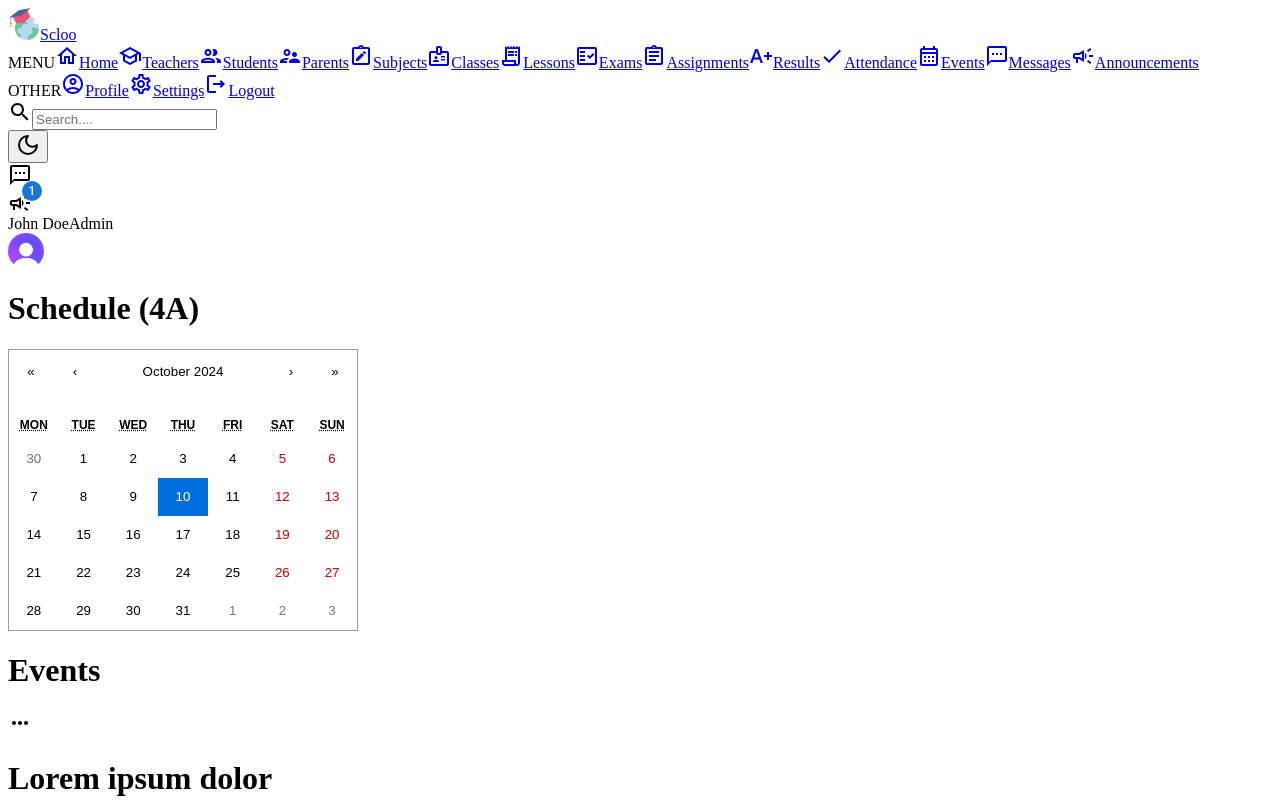
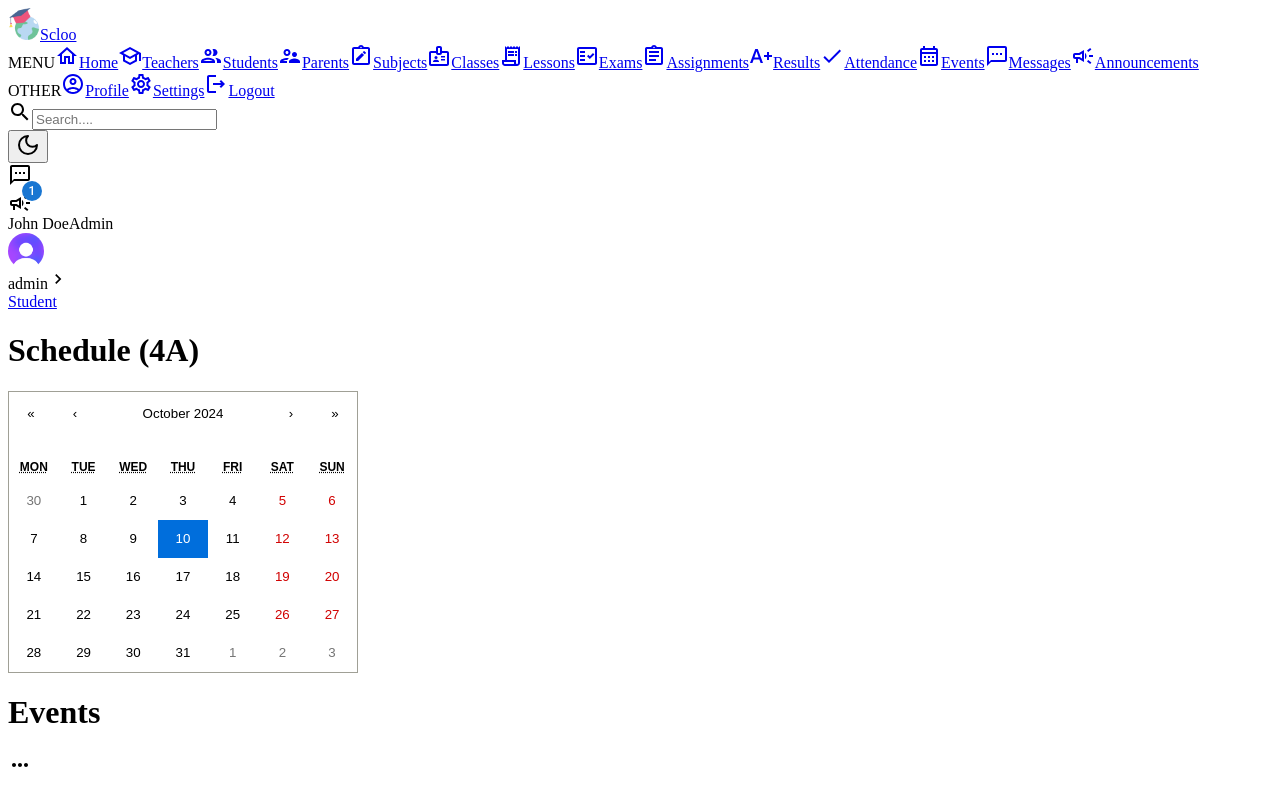
Before and after one commit to Piya-Boy/School-Management-Dashboard, a Next.js app: page /student in a window 1280 px wide. Shown: the top 800 px of the page. Built offline with nearby package versions, Linux system fonts and the light colour scheme.

Commit message:
Add Breadcrumbs

```diff
--- a/src/app/(dashboard)/layout.tsx
+++ b/src/app/(dashboard)/layout.tsx
@@ -2,6 +2,7 @@ import Menu from "@/components/Menu";
 import Navbar from "@/components/Navbar";
 import Image from "next/image";
 import Link from "next/link";
+import Breadcrumbs from "@/components/Breadcrumbs"; // Import the Breadcrumbs component
 
 export default function DashboardLayout({
   children,
@@ -20,7 +21,10 @@ export default function DashboardLayout({
       </div>
       {/* RIGHT */}
       <div className="w-[86%] md:w-[92%] lg:w-[84%] xl:w-[86%] bg-[#F7F8FA] dark:bg-slate-800 overflow-auto">
-          <Navbar/>
+        <Navbar />
+        <div className="flex p-4 flex-col">
+      <Breadcrumbs />
+      </div>
         {children}
       </div>
     </div>
--- a/src/app/(dashboard)/student/page.tsx
+++ b/src/app/(dashboard)/student/page.tsx
@@ -9,6 +9,7 @@ export default function StudentPage() {
       <div className="bg-white dark:bg-slate-700 p-4 rounded-md">
         <h1 className="text-xl font-semibold dark:text-slate-400">Schedule (4A)</h1>
       </div>
+
       </div>
       {/* RIGHT */}
       <div className="w-full xl:w-1/3 flex flex-col gap-8">
--- /dev/null
+++ b/src/components/Breadcrumbs.tsx
@@ -0,0 +1,46 @@
+"use client"; // Mark this component as a Client Component
+import { role } from "@/lib/data"; // Import the role from your data source
+
+import { usePathname } from "next/navigation"; // Use next/navigation for App Router
+import Link from "next/link";
+import KeyboardArrowRightOutlinedIcon from "@mui/icons-material/KeyboardArrowRightOutlined";
+export default function Breadcrumbs() {
+  const pathname = usePathname(); // Get the current path
+
+  // Split the path into segments
+  const pathSegments = pathname.split("/").filter((segment) => segment !== "");
+
+  // Generate the breadcrumb links
+  const breadcrumbs = pathSegments.map((segment, index) => {
+    const href = "/" + pathSegments.slice(0, index + 1).join("/");
+
+    return {
+      label: segment.charAt(0).toUpperCase() + segment.slice(1), // Capitalize first letter
+      href,
+    };
+  });
+
+  return (
+    <div className="bg-white text-slate-400 dark:bg-slate-700 p-4 rounded-xl flex items-center">
+      <div className="text-sm font-bold dark:text-slate-300 flex items-center capitalize">
+        <span>
+          {role}
+          <KeyboardArrowRightOutlinedIcon fontSize="small" />
+        </span>
+        {breadcrumbs.map((crumb, index) => (
+          <div key={index} className="flex items-center">
+            {index > 0 && (
+              <KeyboardArrowRightOutlinedIcon
+                fontSize="small"
+                className="mx-2"
+              />
+            )}
+            <Link href={crumb.href} className="hover:text-blue-500">
+              {crumb.label}
+            </Link>
+          </div>
+        ))}
+      </div>
+    </div>
+  );
+}
```
Lines whose indentation alone changed are shown as unchanged.
